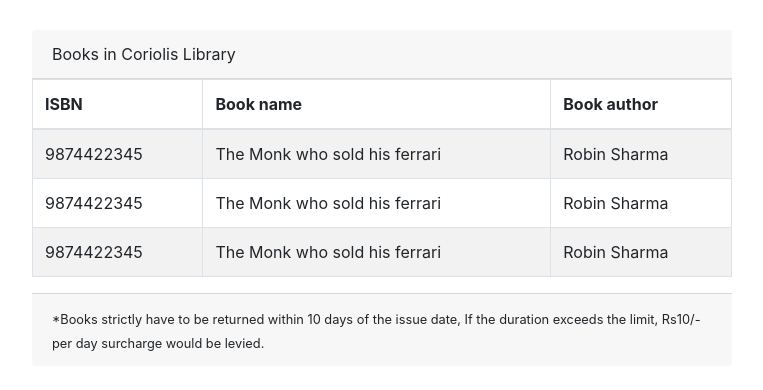
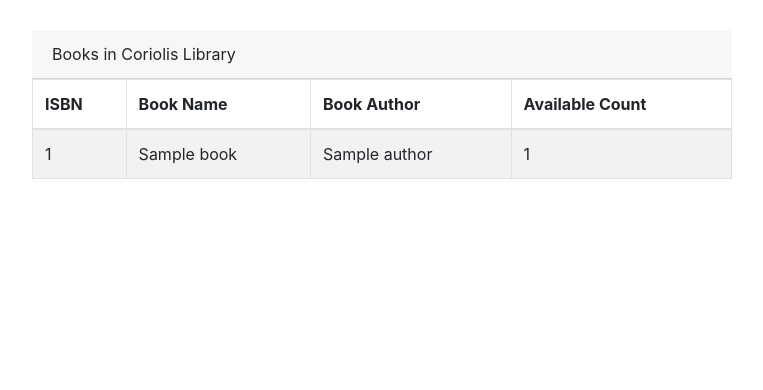
Before and after one commit to shinigamirs/BabaYaga, a Django app: template BabaYaga/userprofile/templates/listing_books.html in a window 1280 px wide. Shown: the part 56-446 px from the top of the page, without its empty margins (68-831 px from the left). Run offline with Django 3.2, Linux system fonts and the light colour scheme; the template is opened without the code that fills it: values that come from a table or form of the project are taken from there, others are empty; tables that the repository leaves empty hold one stand-in row (values such as "Sample post"); some libraries are stand-ins or nearby versions.

Commit message:
Added book-list view

```diff
--- a/BabaYaga/BabaYaga/urls.py
+++ b/BabaYaga/BabaYaga/urls.py
@@ -22,15 +22,15 @@ from django.contrib.auth import views as auth_views
 from django.contrib import admin
 from django.urls import path, include
 admin.autodiscover()
-from BabaYaga.rest import *
 
 urlpatterns = [
+
     path('admin/', admin.site.urls),
     path('library/', include('library.urls')),
     url(r'^library/', include('library.urls')),
     url(r'^book_issue/', include('book_issue.urls')),
-    url(r'^profile/', include('userprofile.urls')),
-    path('', include('social_django.urls', namespace='social')),
+    url(r'', include('userprofile.urls')),
+    path('social', include('social_django.urls', namespace='social')),
 
 ]
 
--- a/BabaYaga/library/rest.py
+++ b/BabaYaga/library/rest.py
@@ -39,6 +39,7 @@ class BookAddIsbn(APIView):
                   "Use '/library/rest/book/' ")
 
         try:
+            print(book_data)
             book = Book.objects.get(isbn=book_data.get("ISBN-13"))
             book.total_count = book.total_count + 1
             book.available_count = book.available_count + 1
--- a/BabaYaga/library/urls.py
+++ b/BabaYaga/library/urls.py
@@ -1,10 +1,12 @@
 from django.urls import path
 
 from library.rest import *
+from library.views import *
 
 urlpatterns = [
-    path('rest/book_add/', BookAddIsbn.as_view(), name='book-add-isbn'),
-    path('rest/book/', BookAdd.as_view(), name='book-add-man'),
-    path('rest/list/', BookList.as_view(), name='book-list'),
-    path('rest/book/detail/<int:id>/', BookDetail.as_view(), name='book-detail'),
+    path('rest/book_add/', BookAddIsbn.as_view()),
+    path('rest/book/', BookAdd.as_view()),
+    path('rest/list/', BookList.as_view()),
+    path('rest/book/detail/<int:id>/', BookDetail.as_view()),
+    path('book/list/', book_list, name='book-list'),
 ]
--- a/BabaYaga/userprofile/templates/base.html
+++ b/BabaYaga/userprofile/templates/base.html
@@ -13,7 +13,7 @@
 <body>
     <nav class="navbar navbar-expand-md bg-dark navbar-dark">
         <!-- Brand -->
-        <a class="navbar-brand" href="#">Baba Yaga-The mysterious librarian</a>
+        <a class="navbar-brand" href="{% url 'home' %}">Baba Yaga-The mysterious librarian</a>
 
         <!-- Toggler/collapsibe Button -->
         <button class="navbar-toggler" type="button" data-toggle="collapse" data-target="#collapsibleNavbar">
@@ -28,7 +28,7 @@
                       <a class="nav-link" href="{% url 'book-list' %}">Books</a>
                     </li>
                     <li class="nav-item">
-                      <a class="nav-link" href="#"><i class='fa fa-user'></i>{{ name }}</a>
+                      <a class="nav-link" href="{% url 'home' %}"><i class='fa fa-user'></i>{{ name }}</a>
                     </li>
 
                     <li class="nav-item">
--- a/BabaYaga/userprofile/templates/listing_books.html
+++ b/BabaYaga/userprofile/templates/listing_books.html
@@ -1,12 +1,7 @@
 {% extends 'base.html' %}
 {% block content %}
 
-
-
 <div class="container" style="margin-top: 30px;">
-
-
-
 
     <div class="card-header">Books in Coriolis Library</div>
 
@@ -14,53 +9,26 @@
         <thead>
             <tr>
                 <th>ISBN</th>
-                <th>Book name</th>
-                <th>Book author</th>
-
+                <th>Book Name</th>
+                <th>Book Author</th>
+                <th>Available Count</th>
             </tr>
         </thead>
 
         <tbody>
+        {% for book in books %}
             <tr>
-                <td>9874422345</td>
-                <td>The Monk who sold his ferrari</td>
-                <td>Robin Sharma</td>
-
+                <td>{{book.isbn}}</td>
+                <td>{{book.title}}</td>
+                <td>{{book.authors.all | join:","}}</td>
+                <td>{{book.available_count}}</td>
             </tr>
-
-            <tr>
-                <td>9874422345</td>
-                <td>The Monk who sold his ferrari</td>
-                <td>Robin Sharma</td>
-
-            </tr>
-
-            <tr>
-                <td>9874422345</td>
-                <td>The Monk who sold his ferrari</td>
-                <td>Robin Sharma</td>
-
-            </tr>
-
-
-
-
-
+        {% endfor %}
         </tbody>
     </table>
 
-    <div class="card-footer">
-        <small>*Books strictly have to be returned within 10 days of the issue date, If the duration exceeds the limit,
-            Rs10/- per day surcharge would be levied. </small>
+
     </div>
-</div>
-
-
-
-</div>
-
-</div>
-</div>
 
 
 {% endblock %}
```
Also changed, not shown: BabaYaga/library/views.py (+11 -0 lines).
